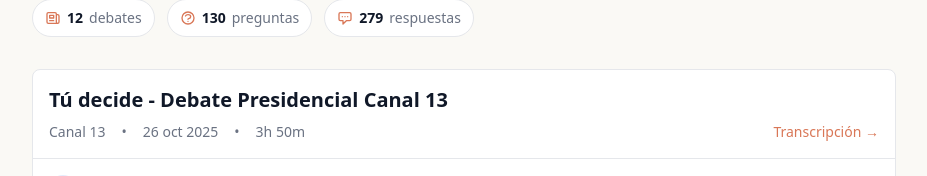
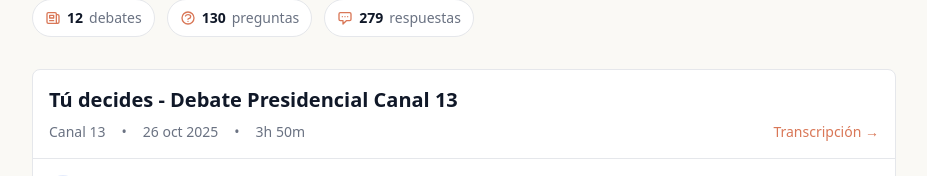
Before and after one commit to Antoine-lb/las-preguntas-del-debate-2025, a SvelteKit app: page / in a window 1280 px wide. Shown: the part 725-901 px from the top of the page, without its empty margins (176-1103 px from the left). Built offline with nearby package versions, Linux system fonts and the light colour scheme.

Commit message:
cambio en la "s"

```diff
--- a/src/routes/datos.ts
+++ b/src/routes/datos.ts
@@ -113,7 +113,7 @@ export const getTemaById = (id: string): Tema | undefined => {
 export const debates2025: Debate[] = [
 	{
 		id: 'tu-decides-canal13-2025-10-26',
-		nombre: 'Tú decide - Debate Presidencial Canal 13',
+		nombre: 'Tú decides - Debate Presidencial Canal 13',
 		fecha: '2025-10-26',
 		organizador: 'Canal 13',
 		duracion: '3h 50m',
@@ -273,7 +273,7 @@ export const debates2025: Debate[] = [
  * Preguntas de todos los debates presidenciales 2025
  */
 export const preguntas2025: Pregunta[] = [
-	// Debate Tú decide - Canal 13 - 26 de octubre de 2025
+	// Debate Tú decides - Canal 13 - 26 de octubre de 2025
 	{
 		id: 'tu-decides-q1',
 		debateId: 'tu-decides-canal13-2025-10-26',
```
